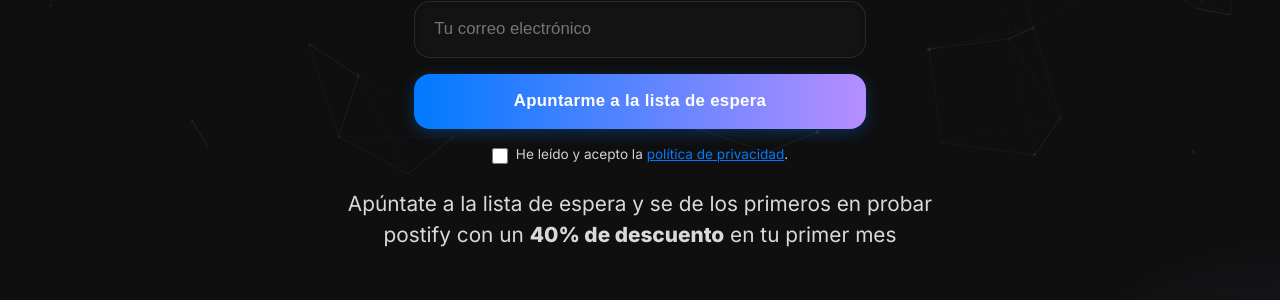
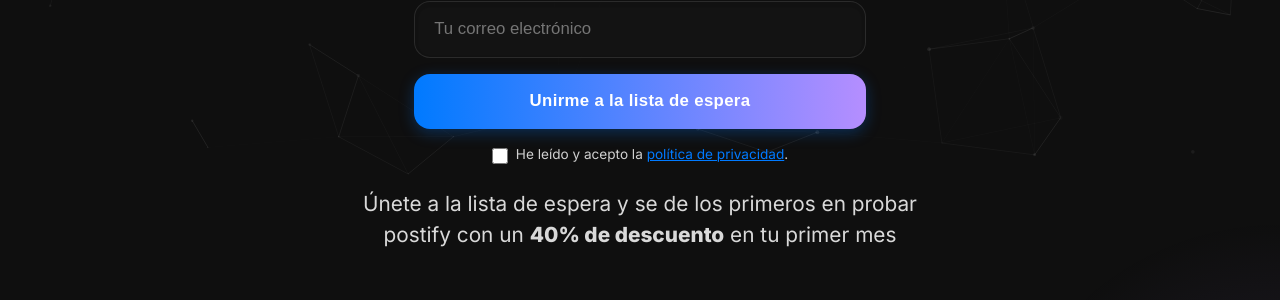
Before and after one commit to almaxro/almaxro.github.io, a plain HTML site: page index.html in a window 1280 px wide. Shown: the part 623-923 px from the top of the page. Drawn offline with nearby package versions, Linux system fonts and the light colour scheme.

Commit message:
Add files via upload

```diff
--- a/index.html
+++ b/index.html
@@ -847,7 +847,7 @@
             <input type="text" id="last-name-input" name="last-name" class="form-input" placeholder="Apellidos" required>
           </div>
           <input type="email" id="email-input" name="email" class="form-input" placeholder="Tu correo electrónico" required>
-          <button type="submit" id="submit-button" class="form-button">Apuntarme a la lista de espera</button>
+          <button type="submit" id="submit-button" class="form-button">Unirme a la lista de espera</button>
           <div id="email-error" class="form-error">Por favor, introduce un email válido.</div>
           <div id="name-error" class="form-error">Por favor, completa tu nombre y apellidos.</div>
         </form>
@@ -861,7 +861,7 @@
         </div>
         <div id="privacy-error" class="form-error">Debes aceptar la política de privacidad.</div>
 
-        <p class="waitlist-note"> Apúntate a la lista de espera y se de los primeros en probar postify con un <strong>40% de descuento</strong> en tu primer mes</p>
+        <p class="waitlist-note"> Únete a la lista de espera y se de los primeros en probar postify con un <strong>40% de descuento</strong> en tu primer mes</p>
       </section>
     </main>
 
```
